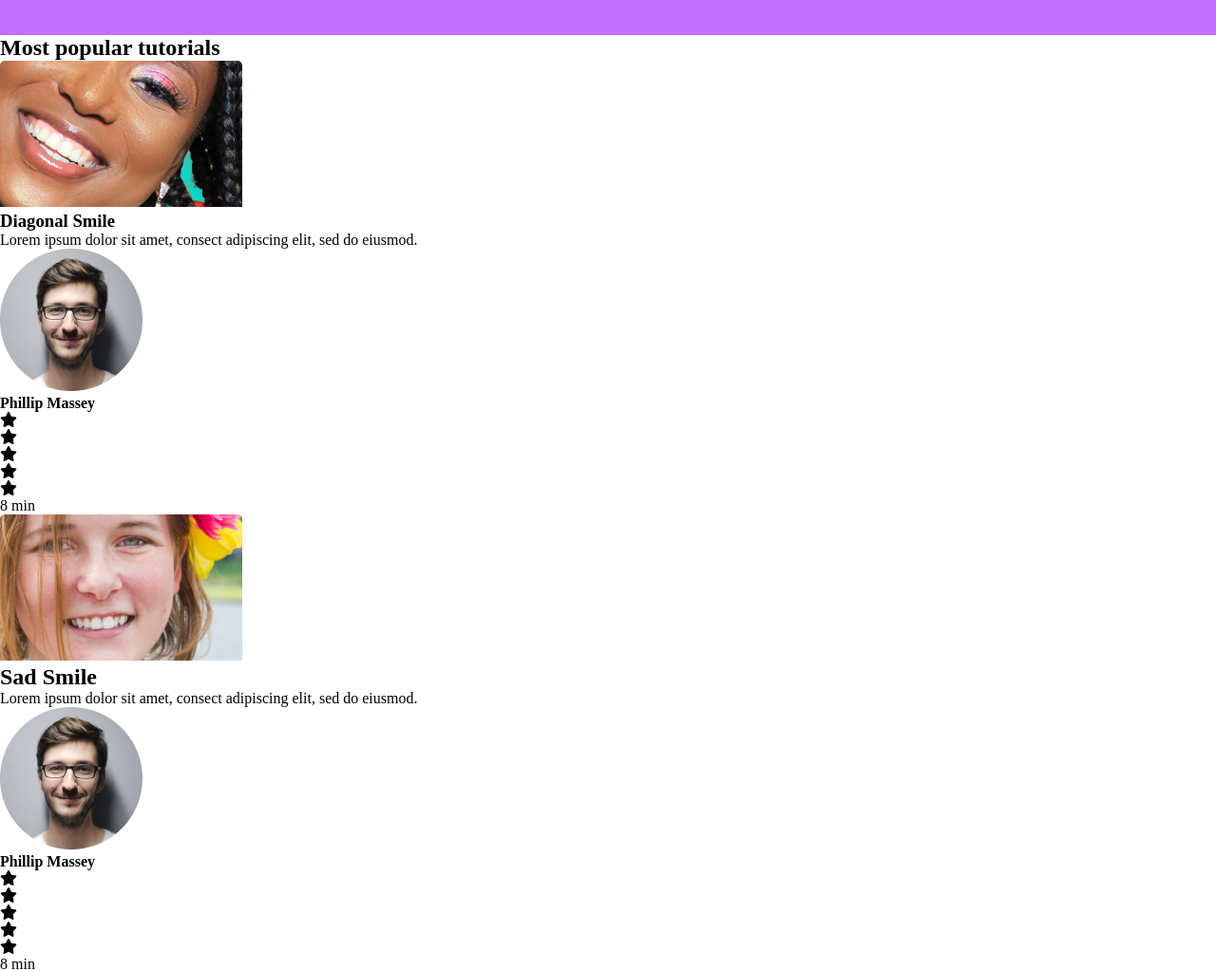
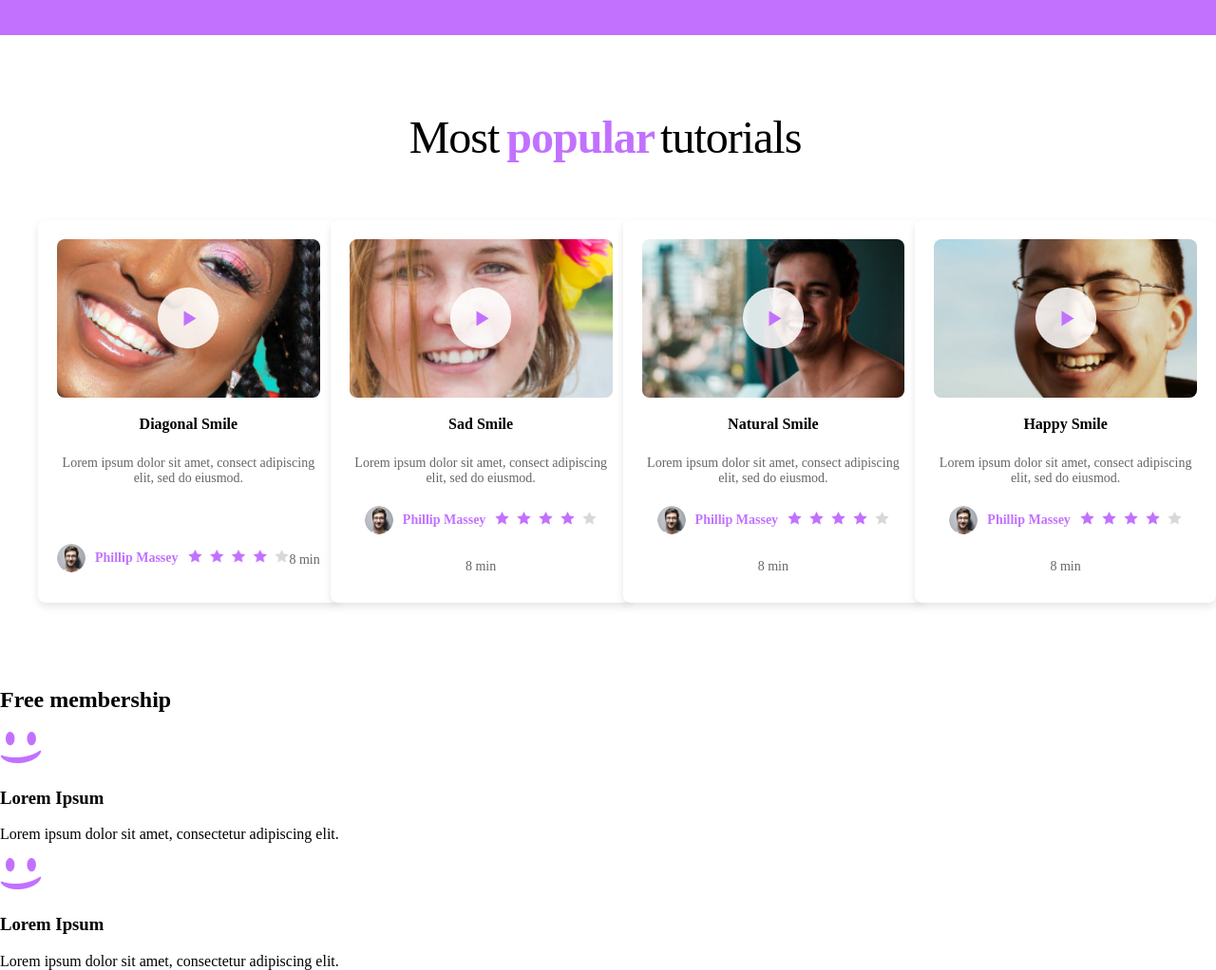
Before and after one commit to sammkigoh/alx_html_css, a plain HTML site: page css_advanced/index.html in a window 1280 px wide. Shown: the part 2013-3035 px from the top of the page at 95% size. Drawn offline with Linux system fonts and the light colour scheme.

Commit message:
updated the video section

```diff
--- a/css_advanced/index.html
+++ b/css_advanced/index.html
@@ -70,76 +70,65 @@
                 </div>
             </div>
         </section>
-        <section id="videos">
-            <h2>Most popular tutorials</h2>
-            <div>
-                <div>
-                    <img src="9.png" alt="Diagonal Smile">
+        <section class="videos-container">
+            <div id="popular-tutorials">
+                <h2><span class="color2">Most</span><span class="color1">popular</span><span class="color2">tutorials</span></h2>
+            </div>
+                <div class="videos-grid">
+                    <div class="video-card"> <div class="video-image"><img src="9.png" alt="Diagonal Smile">
+                        <div class="play-button-overlay"><img src="play.png" alt="play button">
+                        </div>
+                    </div>
                     <h3>Diagonal Smile</h3>
                     <p>Lorem ipsum dolor sit amet, consect adipiscing elit, sed do eiusmod.</p>
-                    <div>
-                        <img src="1.png" alt="">
+                    <div class="video-info"><img class="reviewer" src="1.png" alt="">
                         <h4>Phillip Massey</h4>
-                        <div><i class="fa-solid fa-star"></i></div>
-                    <div><i class="fa-solid fa-star"></i></div>
-                    <div><i class="fa-solid fa-star"></i></div>
-                    <div><i class="fa-solid fa-star"></i></div>
-                    <div><i class="fa-solid fa-star"></i></div>
-                </div>
-                            <p>8 min</p>
-                        </div>
-                    </div>
-                <div>
-                    <img src="7.png" alt="">
-                    <h2>Sad Smile</h2>
-                    <p>Lorem ipsum dolor sit amet, consect adipiscing elit, sed do eiusmod.</p>
-                    <div>
-                        <img src="1.png" alt="">
-                        <h4>Phillip Massey</h4>
-                        <div><i class="fa-solid fa-star"></i></div>
-                    <div><i class="fa-solid fa-star"></i></div>
-                    <div><i class="fa-solid fa-star"></i></div>
-                    <div><i class="fa-solid fa-star"></i></div>
-                    <div><i class="fa-solid fa-star"></i></div>
-                </div>
-                            <p>8 min</p>
-                        </div>
-                    </div>
-                </div>
-                <div>
-                    <img src="" alt="">
-                    <h2>Natural Smile</h2>
-                    <p>Lorem ipsum dolor sit amet, consect adipiscing elit, sed do eiusmod.</p>
-                    <div id="author">
-                        <img src="8.png" alt="">
-                        <h4>Phillip Massey</h4>
-                        <div>
-                        <img src="1.png" alt="">
-                        <h4>Phillip Massey</h4>
-                        <div><i class="fa-solid fa-star"></i></div>
-                    <div><i class="fa-solid fa-star"></i></div>
-                    <div><i class="fa-solid fa-star"></i></div>
-                    <div><i class="fa-solid fa-star"></i></div>
-                    <div><i class="fa-solid fa-star"></i></div>
-                </div>
-                            <p>8 min</p>
-                        </div>
-                    </div>
-                </div>
-                <div>
-                    <img src="6.png" alt="">
-                    <h2>Happy Smile</h2>
-                    <p>Lorem ipsum dolor sit amet, consect adipiscing elit, sed do eiusmod.</p>
-                    <div>
-                        <img src="1.png" alt="">
-                        <h4>Phillip Massey</h4>
-                        <div><i class="fa-solid fa-star"></i></div>
-                    <div><i class="fa-solid fa-star"></i></div>
-                    <div><i class="fa-solid fa-star"></i></div>
-                    <div><i class="fa-solid fa-star"></i></div>
-                    <div><i class="fa-solid fa-star"></i></div>
-                </div>
-                            <p>8 min</p>
+                        <div class="stars"><img src="rating.png" alt="Star"></div>
+                <p class="duration">8 min</p></div>
+        </div>
+                            <div class="video-card">
+                                <div class="video-image">
+                                    <img src="7.png" alt="Sad Smile">
+                                    <div class="play-button-overlay"><img src="play.png" alt="play button"></div>
+                                </div>
+                                <h3>Sad Smile</h3>
+                                <p>Lorem ipsum dolor sit amet, consect adipiscing elit, sed do eiusmod.</p>
+                                <div class="video-info">
+                                    <img class="reviewer" src="1.png" alt="">
+                                    <h4>Phillip Massey</h4>
+                                    <div class="stars"><img src="rating.png" alt=""></div>
+                                </div>
+                                <p class="duration">8 min</p>
+                            </div>
+                            <div class="video-card">
+                                <div class="video-image">
+                                    <img src="8.png" alt="Natural Smile">
+                                    <div class="play-button-overlay"><img src="play.png" alt="play button"></div>
+                                </div>
+                                <h3>Natural Smile</h3>
+                                <p>Lorem ipsum dolor sit amet, consect adipiscing elit, sed do eiusmod.</p>
+                                <div class="video-info">
+                                    <img class="reviewer" src="1.png" alt="">
+                                    <h4>Phillip Massey</h4>
+                                    <div class="stars"><img src="rating.png" alt=""></div>
+                                </div>
+                                <p class="duration">8 min</p>
+                            </div>
+                            <div class="video-card">
+                                <div class="video-image">
+                                    <img src="6.png" alt="Happy Smile">
+                                    <div class="play-button-overlay"><img src="play.png" alt="play button"></div>
+                                </div>
+                                <h3>Happy Smile</h3>
+                                <p>Lorem ipsum dolor sit amet, consect adipiscing elit, sed do eiusmod.</p>
+                                <div class="video-info">
+                                    <img class="reviewer" src="1.png" alt="">
+                                    <h4>Phillip Massey</h4>
+                                    <div class="stars"><img src="rating.png" alt=""></div>
+                                </div>
+                                <p class="duration">8 min</p>
+                            </div>
+                            </div>
                         </div>
                     </div>
                 </div>
--- a/css_advanced/styles.css
+++ b/css_advanced/styles.css
@@ -1,4 +1,4 @@
-* {
+body {
     margin: 0;
     padding: 0;
     box-sizing: border-box;
@@ -206,3 +206,113 @@ margin-bottom: 5px;
     font-size: 22px;
     font-style: italic;
 }
+.videos-container {
+    background-color: white;
+    font-family: Source Sans Pro;
+    text-align: center;
+    width: 100%;
+    max-width: 1200px;
+    padding: 40px 20px;
+    margin: 0 auto;
+}
+.videos-grid {
+    display: grid;
+    grid-template-columns: repeat(auto-fill, minmax(250px, 1fr));
+    gap: 31px;
+    padding-bottom: 29px;
+}
+.video-card {
+    background-color: white;
+    border-radius: 8px;
+    box-shadow: 0 4px 8px rgba(0, 0, 0, 0.1);
+    text-align: left;
+    width: 100%;
+    max-width: 294px;
+    padding: 20px;
+    display: flex;
+    flex-direction: column;
+    align-items: center;
+}
+#popular-tutorials {
+    font-family: Source Sans Pro;
+    font-size: 32px;
+    margin-bottom: 20px;
+}
+#popular-tutorials h2 {
+    display: inline-block;
+    letter-spacing: -1px;
+    word-spacing: -2px;
+}
+#popular-tutorials .color1 {
+color: #C271FF;
+margin-left: 2px;
+margin-right: 6px;
+}
+#popular-tutorials .color2 {
+    color: black;
+    font-weight: normal;
+    margin-right: 6px;
+}
+.video-image {
+    position: relative;
+    width: 100%;
+}
+.video-card img {
+    width: 100%;
+    border-radius: 8px;
+}
+.play-button-overlay {
+    position: absolute;
+    top: 50%;
+    left: 50%;
+    transform: translate(-50%, -50%);
+}
+.play-button-overlay img {
+    width: 64px;
+    height: 64px;
+}
+.video-card h3 {
+    margin-top: 15px;
+    margin-bottom: 10px;
+    color: black;
+    font-size: 16px;
+}
+.video-card p {
+    font-size: 14px;
+    color: #666;
+    font-weight: normal;
+    margin-bottom: 10px;
+    text-align: center;
+}
+.video-info {
+    display: flex;
+    align-items: center;
+    width: 100%;
+    margin-top: auto;
+    justify-content: center;
+}
+.video-info .reviewer {
+    border-radius: 50%;
+    height: 30px;
+    width: 30px;
+    margin-right: 10px;
+}
+.video-info h4 {
+    font-size: 14px;
+    color: #C271FF;
+    margin-right: 10px;
+}
+.video-info.stars {
+    display: flex;
+    margin-right: auto;
+    align-items: center;
+}
+.video-info.stars img {
+    width: 15px;
+    height: 15px;
+    margin-right: 5px;
+}
+.video-info .duration {
+    font-size: 14px;
+    color: #666;
+}
```
